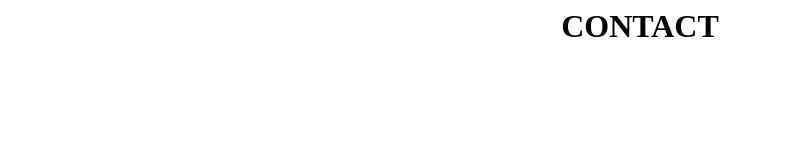
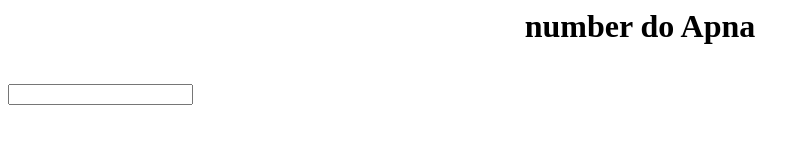
Before and after one commit to Haider0048/Practice, a plain HTML site: page contact.html in a window 1280 px wide. Shown: the whole page, without its empty margins (0-810 px from the left). Drawn offline with Linux system fonts and the light colour scheme.

Commit message:
Update contact.html

```diff
--- a/contact.html
+++ b/contact.html
@@ -1,3 +1,7 @@
 <html>
-    <h1 style="text-align: center;">CONTACT</h1>
+    <h1 style="text-align: center;"> number do Apna </h1>
+    <body>
+        <br>
+        <input type="text" name="number" id="number">
+    </body>
 </html>
```
